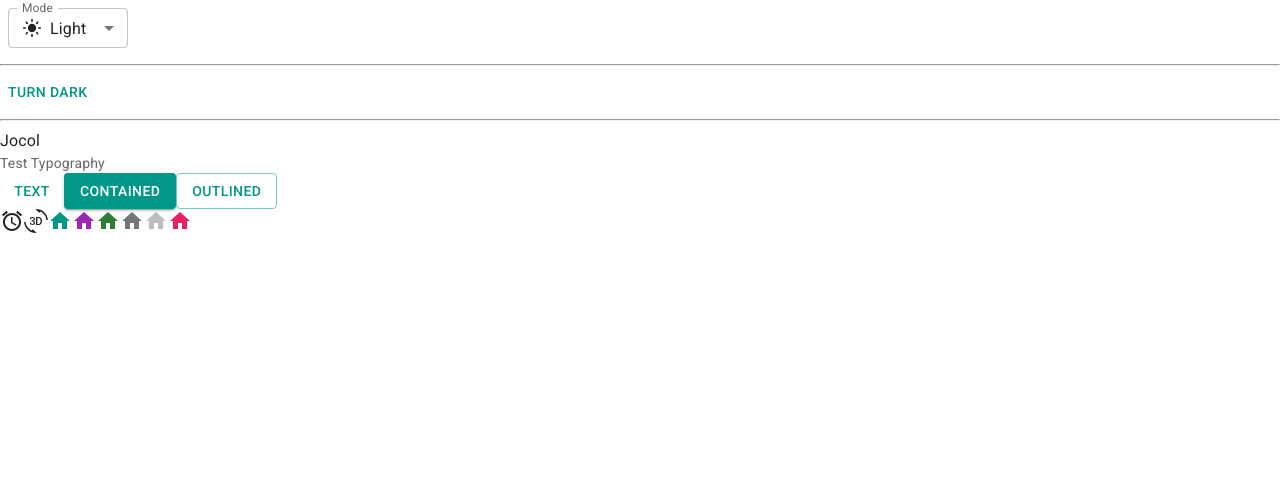
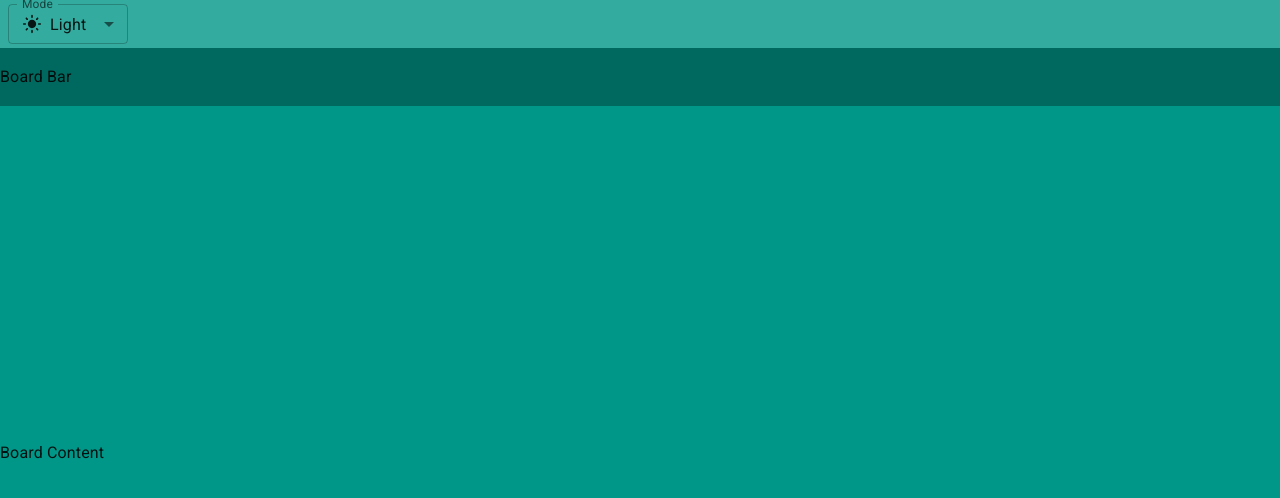
Before and after one commit to DuongTanLoc2207/TaskManager, a React (Vite) app: page / in a window 1280 px wide. Shown: the top 498 px of the page. Built offline with nearby package versions, Linux system fonts and the light colour scheme.

Commit message:
Initial layout setup

```diff
--- a/index.html
+++ b/index.html
@@ -4,7 +4,7 @@
     <meta charset="UTF-8" />
     <link rel="icon" type="image/svg+xml" href="/vite.svg" />
     <meta name="viewport" content="width=device-width, initial-scale=1.0" />
-    <title>Vite + React</title>
+    <title>Task Manager</title>
     <link rel="preconnect" href="https://fonts.googleapis.com" />
     <link rel="preconnect" href="https://fonts.gstatic.com" crossorigin />
     <link
--- a/src/App.jsx
+++ b/src/App.jsx
@@ -1,20 +1,14 @@
-import Button from '@mui/material/Button'
-import AccessAlarmIcon from '@mui/icons-material/AccessAlarm'
-import ThreeDRotation from '@mui/icons-material/ThreeDRotation'
-import HomeIcon from '@mui/icons-material/Home'
-import { pink } from '@mui/material/colors'
-import Typography from '@mui/material/Typography'
 import { useColorScheme } from '@mui/material/styles'
-import useMediaQuery from '@mui/material/useMediaQuery'
-
 import InputLabel from '@mui/material/InputLabel'
 import MenuItem from '@mui/material/MenuItem'
 import FormControl from '@mui/material/FormControl'
 import Select from '@mui/material/Select'
-import Box from '@mui/material/Box';
+import Box from '@mui/material/Box'
 import LightModeIcon from '@mui/icons-material/LightMode'
 import DarkModeIcon from '@mui/icons-material/DarkMode'
 import SettingsBrightnessIcon from '@mui/icons-material/SettingsBrightness'
+import Container from '@mui/material/Container'
+import Fade from '@mui/material/Fade'
 
 
 function ModeSelect() {
@@ -33,6 +27,15 @@ function ModeSelect() {
         value={mode}
         label="Mode"
         onChange={handleChange}
+        MenuProps={{
+          sx: {
+            '& .MuiPaper-root': {
+              transition: 'none !important'
+            }
+          },
+          TransitionComponent: Fade,
+          transitionDuration: 200
+        }}
       >
         <MenuItem value={'light'}>
           <div style={{ display: 'flex', alignItems: 'center', gap: '8px' }}>
@@ -54,48 +57,38 @@ function ModeSelect() {
   )
 }
 
-function ModeToggle() {
-  const { mode, setMode } = useColorScheme()
-
-  // const prefersDarkMode = useMediaQuery('(prefers-color-scheme: dark)')
-  // const prefersLightMode = useMediaQuery('(prefers-color-scheme: light)')
-  // console.log('prefersDarkMode: ', prefersDarkMode)
-  // console.log('prefersLightMode: ', prefersLightMode)
-  return (
-    <Button
-      onClick={() => {
-        setMode(mode === 'light' ? 'dark' : 'light')
-      }}
-    >
-      {mode === 'light' ? 'Turn dark' : 'Turn light'}
-    </Button>
-  )
-}
-
 function App() {
 
   return (
-    <>
-      <ModeSelect/>
-      <hr />
-      <ModeToggle/>
-      <hr />
-      <div>Jocol</div>
-      <Typography variant='body2' color="text.secondary">Test Typography</Typography>
-      <Button variant="text">Text</Button>
-      <Button variant="contained">Contained</Button>
-      <Button variant="outlined">Outlined</Button>
-
-      <br />
-      <AccessAlarmIcon/>
-      <ThreeDRotation/>
-      <HomeIcon color="primary" />
-      <HomeIcon color="secondary" />
-      <HomeIcon color="success" />
-      <HomeIcon color="action" />
-      <HomeIcon color="disabled" />
-      <HomeIcon sx={{ color: pink[500] }} />
-    </>
+    <Container disableGutters maxWidth={false} sx={{ height: '100vh' }}>
+      <Box sx={{
+        backgroundColor: 'primary.light',
+        width: '100%',
+        height: (theme) => theme.taskManager.appBarHeight,
+        display: 'flex',
+        alignItems: 'center'
+      }}>
+        <ModeSelect/>
+      </Box>
+      <Box sx={{
+        backgroundColor: 'primary.dark',
+        width: '100%',
+        height: (theme) => theme.taskManager.boardBarHeight,
+        display: 'flex',
+        alignItems: 'center'
+      }}>
+        Board Bar
+      </Box>
+      <Box sx={{
+        width: '100%',
+        backgroundColor: 'primary.main',
+        height: (theme) => `calc(100vh - ${theme.taskManager.appBarHeight} - ${theme.taskManager.boardBarHeight})`,
+        display: 'flex',
+        alignItems: 'center'
+      }}>
+        Board Content
+      </Box>
+    </Container>
   )
 }
 
--- a/src/theme.js
+++ b/src/theme.js
@@ -3,6 +3,10 @@ import { deepOrange, orange, teal, cyan } from '@mui/material/colors'
 
 // Create a theme instance.
 const theme = extendTheme({
+  taskManager: {
+    appBarHeight: '48px',
+    boardBarHeight: '58px'
+  },
   colorSchemes: {
     light: {
       palette: {
```
